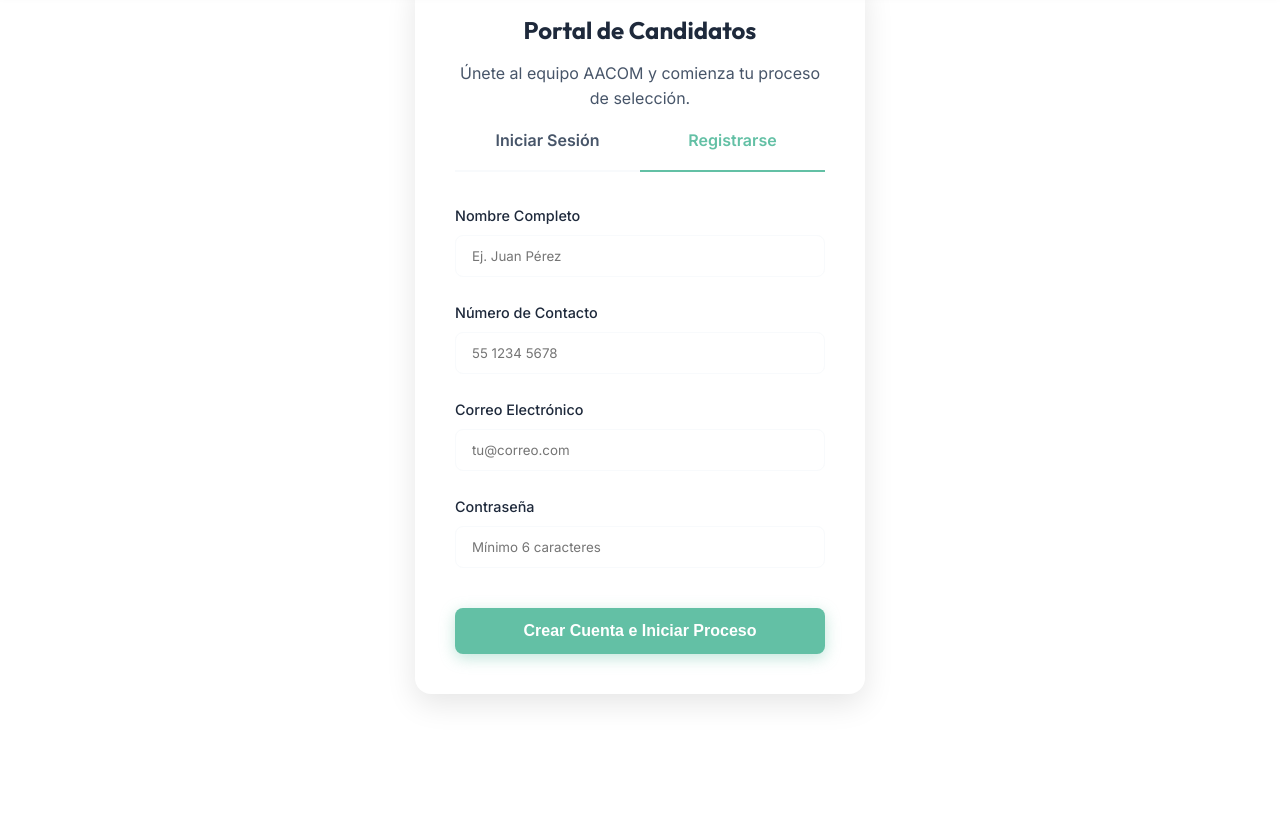
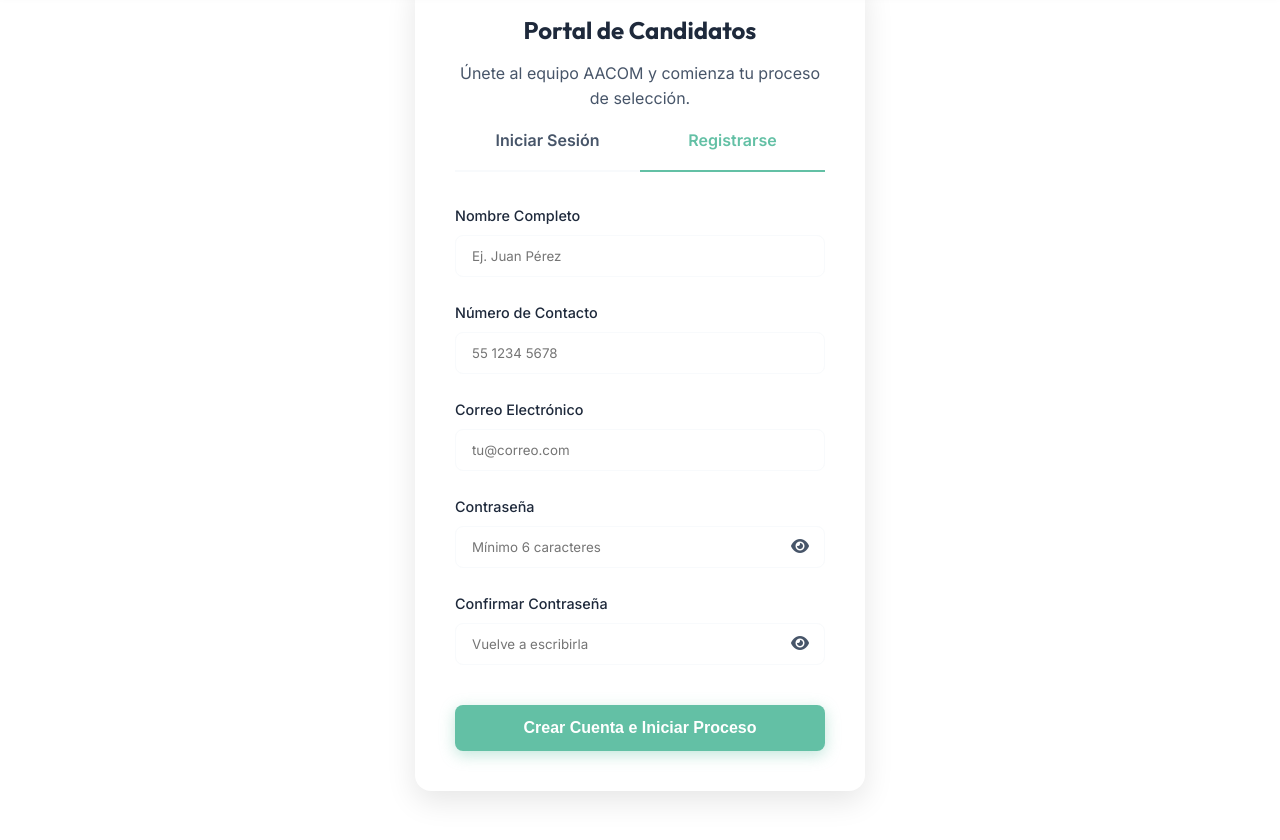
Before and after one commit to ahumadaenrique/aacom-portal, a plain HTML site: page reclutamiento.html in a window 1280 px wide. Both pictures are taken after a click on the element "Registrarse". Shown: the part 88-928 px from the top of the page. Before the commit the page ends 846 px from the top, so only its background shows below. Drawn offline with Linux system fonts and the light colour scheme.

Commit message:
UI tweaks: add password visibility and confirmation

```diff
--- a/reclutamiento.html
+++ b/reclutamiento.html
@@ -43,6 +43,7 @@
     }
     .form-group {
       margin-bottom: 1.5rem;
+      position: relative;
     }
     .form-group label {
       display: block;
@@ -62,6 +63,16 @@
     .form-control:focus {
       outline: none;
       border-color: var(--primary);
+    }
+    .toggle-password {
+      position: absolute;
+      right: 1rem;
+      bottom: 0.85rem;
+      cursor: pointer;
+      color: var(--text-muted);
+    }
+    .toggle-password:hover {
+      color: var(--primary);
     }
     @keyframes fadeIn {
       from { opacity: 0; transform: translateY(10px); }
@@ -105,6 +116,7 @@
         <div class="form-group">
           <label>Contraseña</label>
           <input type="password" id="login-password" class="form-control" required placeholder="********">
+          <i class="fas fa-eye toggle-password" onclick="toggleVisibility('login-password', this)"></i>
         </div>
         <div id="login-error" class="error-msg"></div>
         <button type="submit" class="btn btn-primary" style="width: 100%; margin-top: 1rem;">Ingresar al Portal</button>
@@ -127,6 +139,12 @@
         <div class="form-group">
           <label>Contraseña</label>
           <input type="password" id="reg-password" class="form-control" required minlength="6" placeholder="Mínimo 6 caracteres">
+          <i class="fas fa-eye toggle-password" onclick="toggleVisibility('reg-password', this)"></i>
+        </div>
+        <div class="form-group">
+          <label>Confirmar Contraseña</label>
+          <input type="password" id="reg-confirm" class="form-control" required minlength="6" placeholder="Vuelve a escribirla">
+          <i class="fas fa-eye toggle-password" onclick="toggleVisibility('reg-confirm', this)"></i>
         </div>
         <div id="reg-error" class="error-msg"></div>
         <button type="submit" class="btn btn-primary" style="width: 100%; margin-top: 1rem;">Crear Cuenta e Iniciar Proceso</button>
@@ -145,6 +163,19 @@
       document.getElementById('tab-' + tab).classList.add('active');
       document.getElementById(tab + '-form').classList.add('active');
     }
+
+    function toggleVisibility(inputId, icon) {
+      const input = document.getElementById(inputId);
+      if (input.type === "password") {
+        input.type = "text";
+        icon.classList.remove('fa-eye');
+        icon.classList.add('fa-eye-slash');
+      } else {
+        input.type = "password";
+        icon.classList.remove('fa-eye-slash');
+        icon.classList.add('fa-eye');
+      }
+    }
   </script>
 
   <!-- Firebase Logic -->
@@ -156,12 +187,18 @@
       e.preventDefault();
       const email = document.getElementById('reg-email').value;
       const pass = document.getElementById('reg-password').value;
+      const confirmPass = document.getElementById('reg-confirm').value;
       const name = document.getElementById('reg-name').value;
       const phone = document.getElementById('reg-phone').value;
       const errorDiv = document.getElementById('reg-error');
 
       try {
         errorDiv.style.display = 'none';
+
+        if (pass !== confirmPass) {
+          throw new Error("Las contraseñas no coinciden. Por favor, verifícalas.");
+        }
+
         const userCredential = await createUserWithEmailAndPassword(auth, email, pass);
         const user = userCredential.user;
 
```
